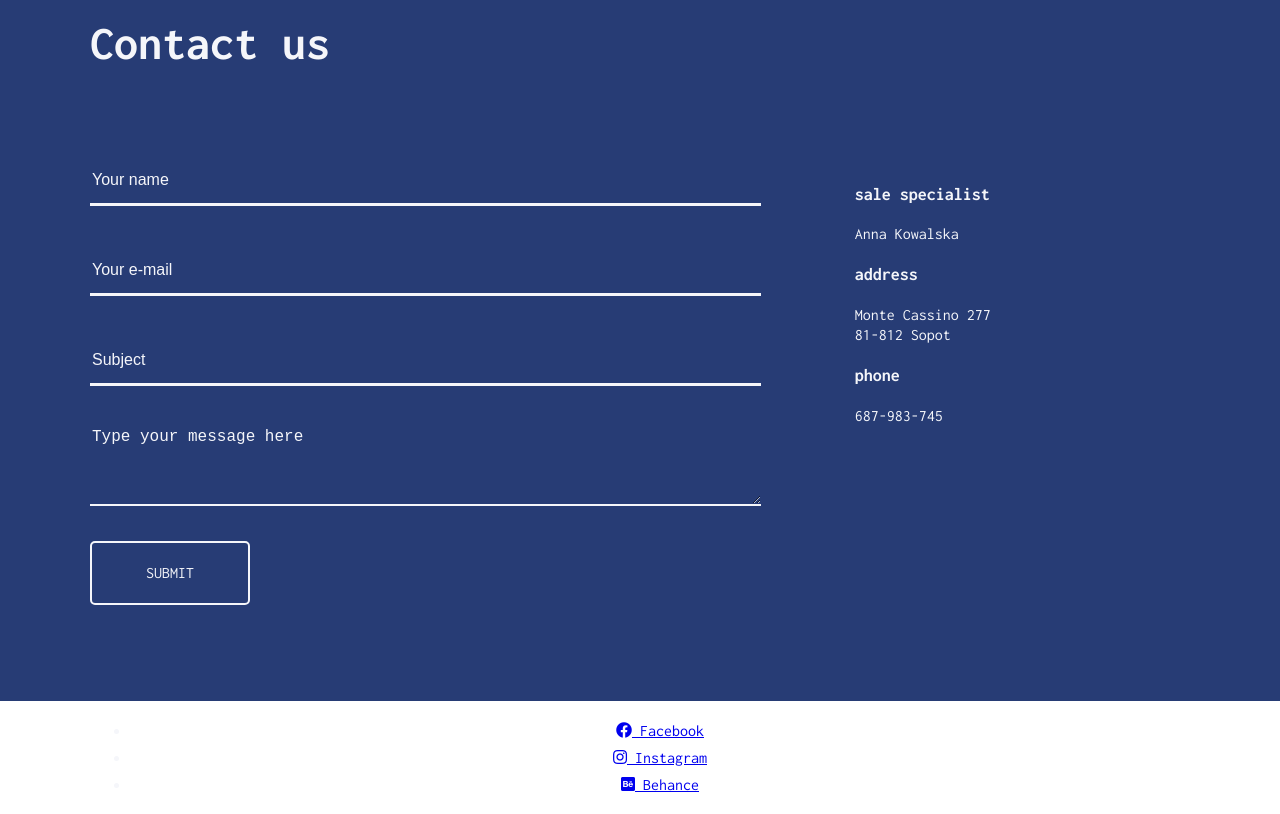
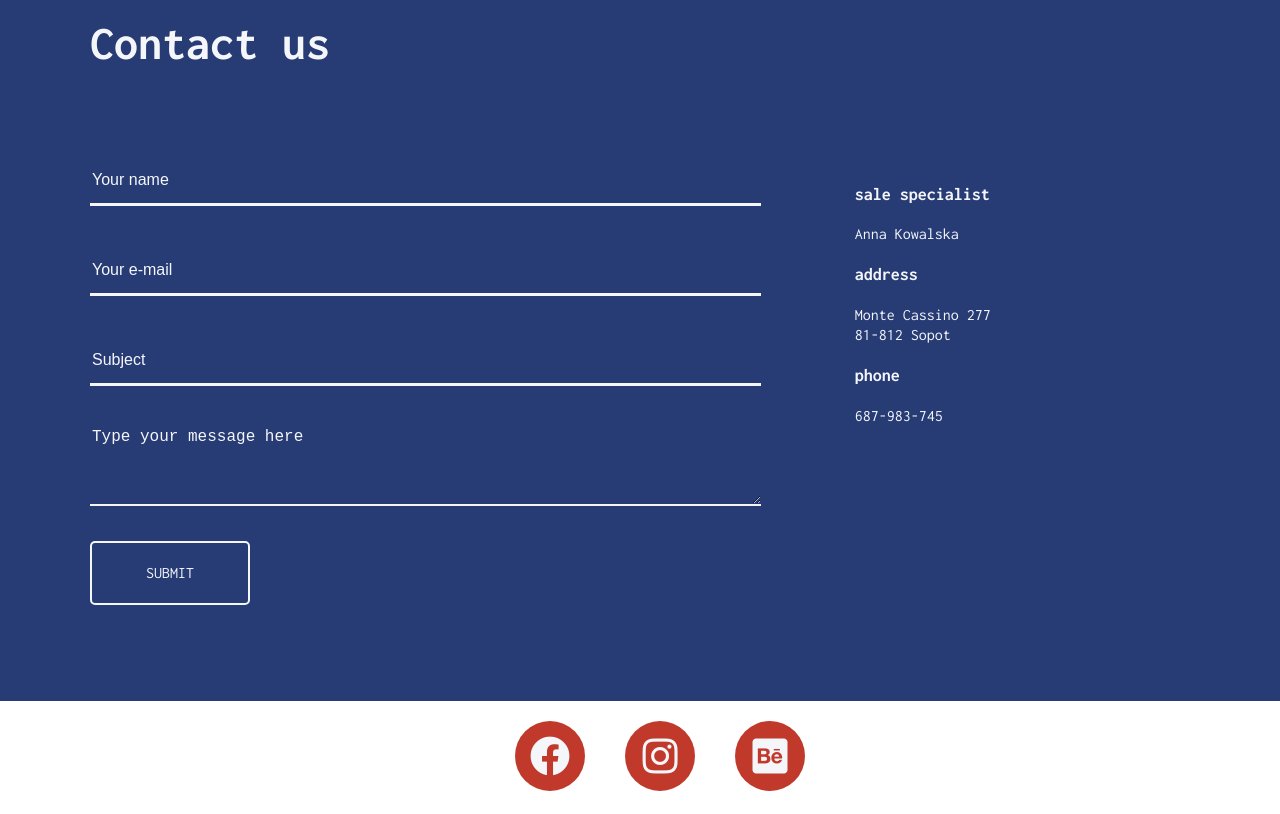
Before and after one commit to malwina-mika/Rwd-flexbox-practise, a website: page index.html in a window 1280 px wide. Shown: the part 2128-2942 px from the top of the page. Drawn offline with nearby package versions, Linux system fonts and the light colour scheme; files that its build step writes are made by us from their sources.

Commit message:
Add styles for footer

```diff
--- a/sass/style.scss
+++ b/sass/style.scss
@@ -332,3 +332,31 @@ textarea::placeholder{
     font-weight: 700;
     font-size: 18px;
 }
+
+/*  FOOTER */
+
+.footer{
+    ul{
+        display: flex;
+        justify-content: center;
+        margin-top: 0;
+        margin-bottom: 0;
+    }
+    li{
+        font-size: 0;
+        padding: 20px;
+        transition: $transition;
+        &:hover{
+        transform: scale(1.5, 1.5);
+        }
+    }
+    i{
+    color: $color-main;
+    background-color: #c0392b;
+    font-size: 40px;
+    width: 70px;
+    height: 70px;
+    line-height: 70px;
+    border-radius: 50%;
+    }
+}
```
